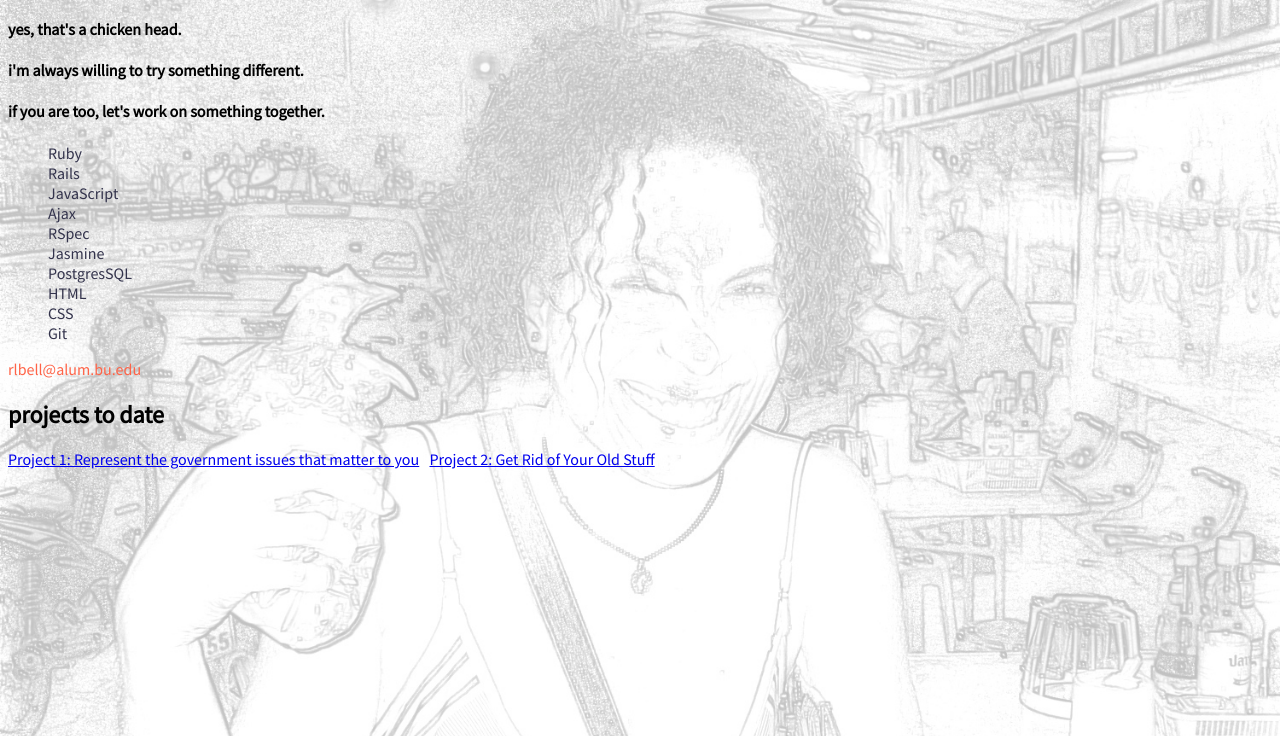
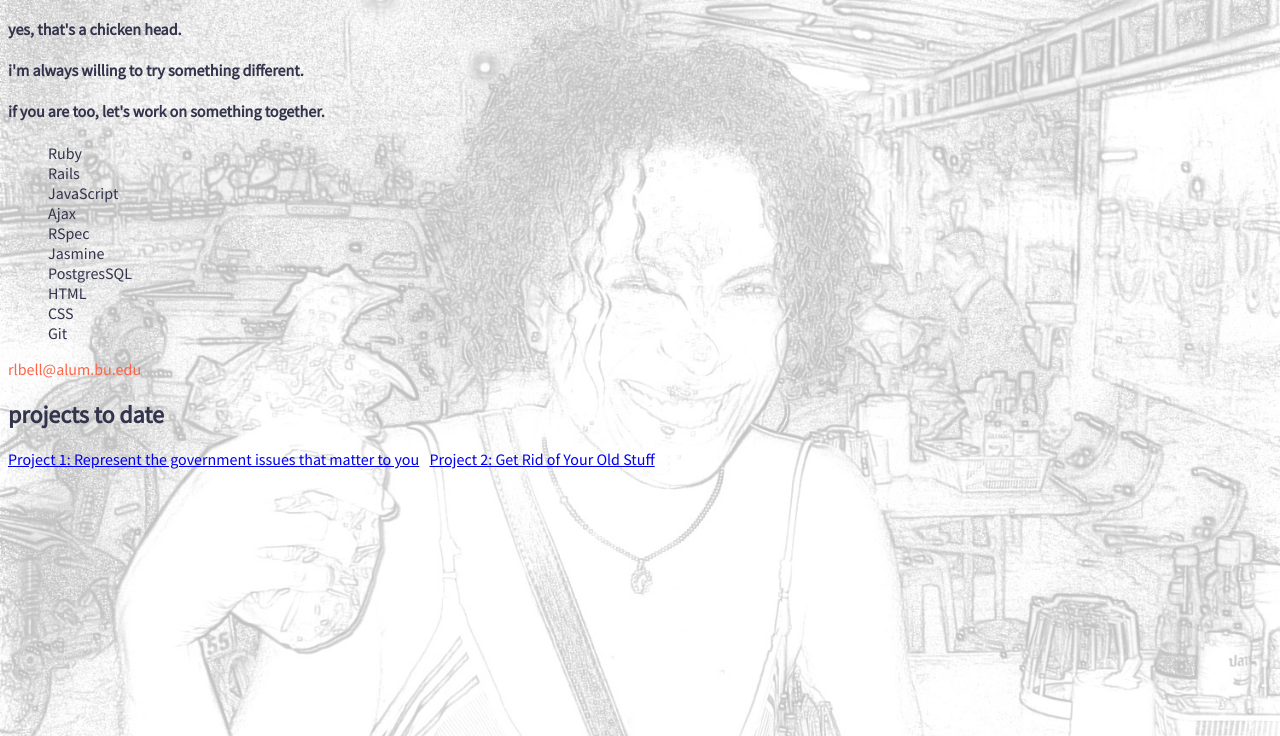
Before and after one commit to beccalou/beccalou.github.io, a plain HTML site: page index.html in a window 1280 px wide. Shown: the part 64-800 px from the top of the page. Drawn offline with Linux system fonts and the light colour scheme.

Commit message:
changed heading colors to #33334C

```diff
--- a/style.css
+++ b/style.css
@@ -10,11 +10,11 @@ h1 {
 }
 
 h2 {
-  color: black;
+  color: #33334C;
 }
 
 h4 {
-  color: black;
+  color: #33334C;
 
 }
 
```
